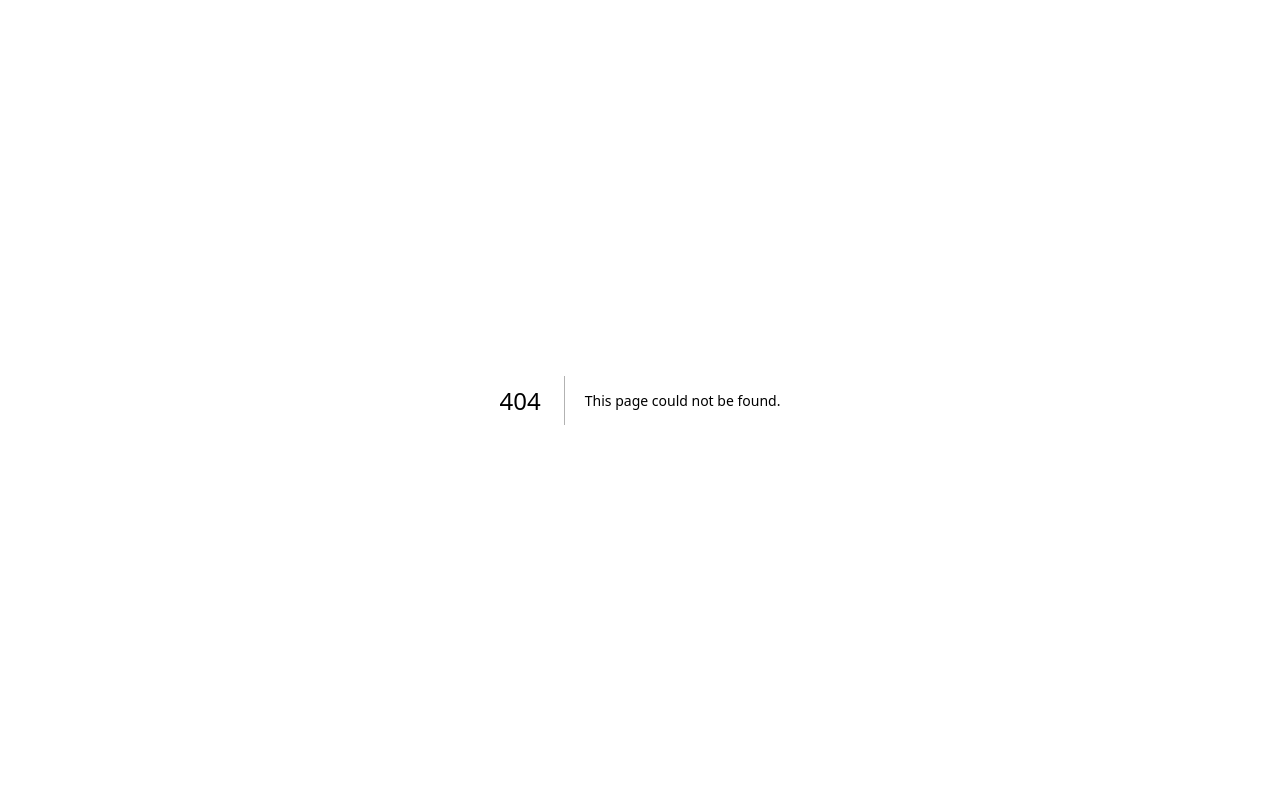
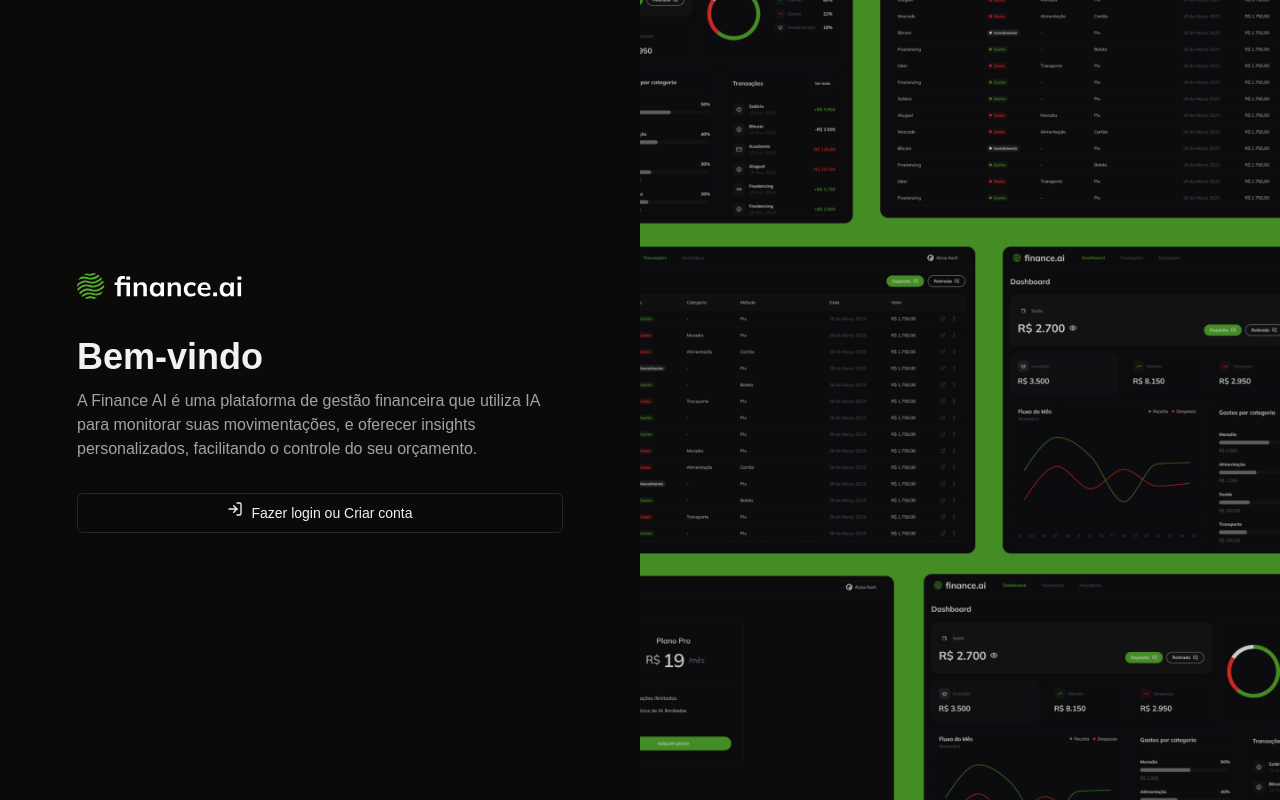
Before and after one commit to lnalmeida/financial-ia-fsw6, a Next.js app: page /login in a window 1280 px wide. Before the commit this address had no page. Built offline with nearby package versions, Linux system fonts and the light colour scheme.

Commit message:
feat: add Login page

```diff
--- a/app/globals.css
+++ b/app/globals.css
@@ -72,7 +72,12 @@
   * {
     @apply border-border;
   }
+
+  html {
+    @apply h-full;
+  }
+
   body {
-    @apply bg-background text-foreground;
+    @apply h-full bg-background text-foreground;
   }
 }
--- /dev/null
+++ b/app/login/page.tsx
@@ -0,0 +1,42 @@
+import Image from "next/image";
+import { Button } from "../_components/ui/button";
+import { LogInIcon } from "lucide-react";
+
+const LoginPage = () => {
+  return (
+    <div className="grid h-full grid-cols-2">
+      {/**Esquerda*/}
+      <div className="mx-auto flex h-full max-w-[550px] flex-col justify-center p-8">
+        <Image
+          src="/logo.svg"
+          width={173}
+          height={39}
+          alt="Finance AI"
+          className="mb-8"
+        />
+        <h1 className="mb-3 text-4xl font-bold">Bem-vindo</h1>
+        <p className="text-muted-foreground mb-8">
+          A Finance AI é uma plataforma de gestão financeira que utiliza IA para
+          monitorar suas movimentações, e oferecer insights personalizados,
+          facilitando o controle do seu orçamento.
+        </p>
+        <Button variant={"outline"}>
+          <LogInIcon className="mb-2" />
+          Fazer login ou Criar conta
+        </Button>
+      </div>
+      {/**Direita*/}
+      <div className="relative h-full w-full">
+        <Image
+          priority={true}
+          src="/loginImage.png"
+          alt="Login Page Faça o login"
+          fill
+          className="object-cover"
+        />
+      </div>
+    </div>
+  );
+};
+
+export default LoginPage;
--- a/app/subscription/page.tsx
+++ b/app/subscription/page.tsx
@@ -1,9 +1,9 @@
-const Subscription = () => {
-    return (
-    <div className="grid grid-rows-[20px_1fr_20px] items-center justify-items-center min-h-screen p-8 pb-20 gap-16 sm:p-20 font-[family-name:var(--font-geist-sans)]">
-        <h1>Subscription Page</h1>
+const SubscriptionPage = () => {
+  return (
+    <div className="grid min-h-screen grid-rows-[20px_1fr_20px] items-center justify-items-center gap-16 p-8 pb-20 font-[family-name:var(--font-geist-sans)] sm:p-20">
+      <h1>SubscriptionPage Page</h1>
     </div>
-    )
-}
+  );
+};
 
-export default Subscription;
+export default SubscriptionPage;
--- a/app/transactions/page.tsx
+++ b/app/transactions/page.tsx
@@ -1,9 +1,9 @@
-const Transactions = () => {
-    return (
-    <div className="grid grid-rows-[20px_1fr_20px] items-center justify-items-center min-h-screen p-8 pb-20 gap-16 sm:p-20 font-[family-name:var(--font-geist-sans)]">
-        <h1>Transactions Page</h1>
+const TransactionsPage = () => {
+  return (
+    <div className="grid min-h-screen grid-rows-[20px_1fr_20px] items-center justify-items-center gap-16 p-8 pb-20 font-[family-name:var(--font-geist-sans)] sm:p-20">
+      <h1>Transactions Page</h1>
     </div>
-    )
-}
+  );
+};
 
-export default Transactions;
+export default TransactionsPage;
```
Also changed, not shown: public/loginImage.png (added), public/logo.svg (added).
